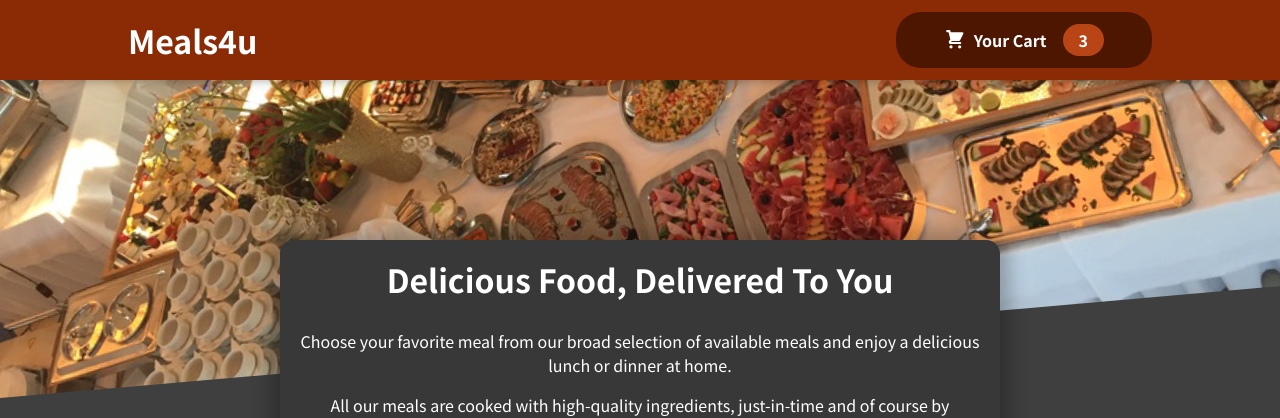
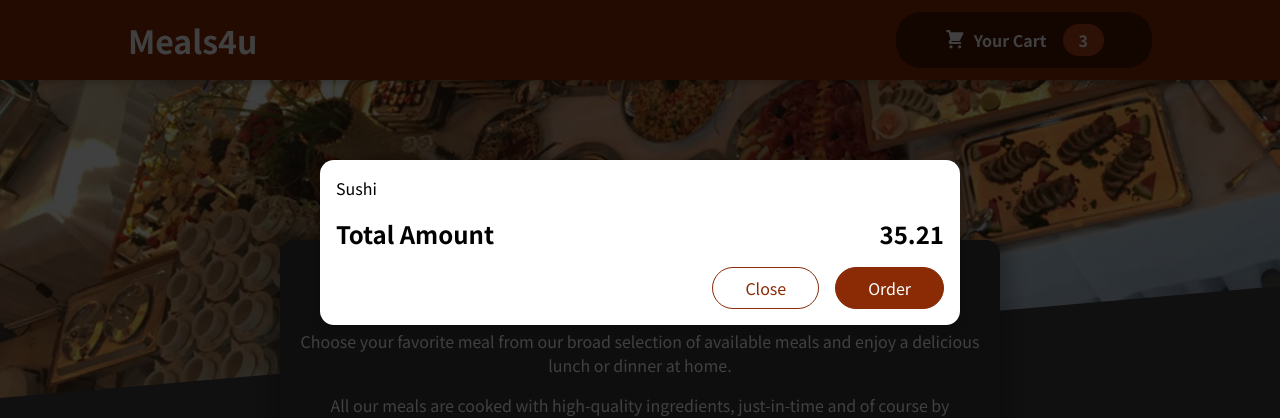
Before and after one commit to nhooley1/react-food-order-app, a React (Create React App) app: page / in a window 1280 px wide. Shown: the top 418 px of the page. Built offline with nearby package versions, Linux system fonts and the light colour scheme.

Commit message:
created modal using portal, styled cart

```diff
--- a/public/index.html
+++ b/public/index.html
@@ -28,6 +28,7 @@
   </head>
   <body>
     <noscript>You need to enable JavaScript to run this app.</noscript>
+    <div id="overlays"></div>
     <div id="root"></div>
     <!--
       This HTML file is a template.
--- a/src/App.js
+++ b/src/App.js
@@ -1,10 +1,12 @@
 import { Fragment } from 'react';
 import Header from './Layout/Header';
 import Meals from './Meals/Meals';
+import Cart from './Cart/Cart';
 
 function App() {
   return (
     <Fragment>
+      <Cart />
       <Header />
       <Meals />
     </Fragment>
--- /dev/null
+++ b/src/Cart/Cart.js
@@ -0,0 +1,28 @@
+import Modal from '../UI/Modal';
+import classes from './Cart.module.css';
+
+const Cart = (props) => {
+  const cartItems = (
+    <ul className={classes['cart-items']}>
+      {[{ id: 'c1', name: 'Sushi', amount: 2, price: 12.99 }].map((item) => (
+        <liv>{item.name}</liv>
+      ))}
+    </ul>
+  );
+
+  return (
+    <Modal>
+      {cartItems}
+      <div className={classes.total}>
+        <span>Total Amount</span>
+        <span> 35.21</span>
+      </div>
+      <div className={classes.actions}>
+        <button className={classes['button--alt']}>Close</button>
+        <button className={classes.button}>Order</button>
+      </div>
+    </Modal>
+  );
+};
+
+export default Cart;
--- /dev/null
+++ b/src/Cart/Cart.module.css
@@ -0,0 +1,46 @@
+.cart-items {
+  list-style: none;
+  margin: 0;
+  padding: 0;
+  max-height: 20rem;
+  overflow: auto;
+}
+
+.total {
+  display: flex;
+  justify-content: space-between;
+  align-items: center;
+  font-weight: bold;
+  font-size: 1.5rem;
+  margin: 1rem 0;
+}
+
+.actions {
+  text-align: right;
+}
+
+.actions button {
+  font: inherit;
+  cursor: pointer;
+  background-color: transparent;
+  border: 1px solid #8a2b06;
+  padding: 0.5rem 2rem;
+  border-radius: 25px;
+  margin-left: 1rem;
+}
+
+.actions button:hover,
+.actions button:active {
+  background-color: #5a1a01;
+  border-color: #5a1a01;
+  color: white;
+}
+
+.actions .button--alt {
+  color: #8a2b06;
+}
+
+.actions .button {
+  background-color: #8a2b06;
+  color: white;
+}
--- /dev/null
+++ b/src/UI/Modal.js
@@ -0,0 +1,31 @@
+import { Fragment } from 'react';
+import ReactDOM from 'react-dom';
+import classes from './Modal.module.css';
+
+const Backdrop = (props) => {
+  return <div className={classes.backdrop} />;
+};
+
+const ModalOverlay = (props) => {
+  return (
+    <div className={classes.modal}>
+      <div className={classes.content}>{props.children}</div>
+    </div>
+  );
+};
+
+const portalElement = document.getElementById('overlays');
+
+const Modal = (props) => {
+  return (
+    <Fragment>
+      {ReactDOM.createPortal(<Backdrop />, portalElement)}
+      {ReactDOM.createPortal(
+        <ModalOverlay>{props.children}</ModalOverlay>,
+        portalElement
+      )}
+    </Fragment>
+  );
+};
+
+export default Modal;
--- /dev/null
+++ b/src/UI/Modal.module.css
@@ -0,0 +1,40 @@
+.backdrop {
+  position: fixed;
+  top: 0;
+  left: 0;
+  width: 100%;
+  height: 100vh;
+  z-index: 20;
+  background-color: rgba(0, 0, 0, 0.75);
+}
+
+.modal {
+  position: fixed;
+  top: 20vh;
+  left: 5%;
+  width: 90%;
+  background-color: white;
+  padding: 1rem;
+  border-radius: 14px;
+  box-shadow: 0 2px 8px rgba(0, 0, 0, 0.25);
+  z-index: 30;
+  animation: slide-down 300ms ease-out forwards;
+}
+
+@media (min-width: 768px) {
+  .modal {
+    width: 40rem;
+    left: calc(50% - 20rem);
+  }
+}
+
+@keyframes slide-down {
+  from {
+    opacity: 0;
+    transform: translateY(-3rem);
+  }
+  to {
+    opacity: 1;
+    transform: translateY(0);
+  }
+}
```
Also changed, not shown: 1 other file (tests, documents, lock files or other folders).
